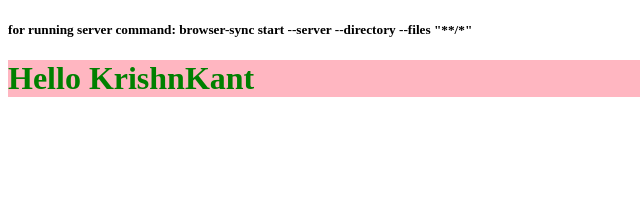
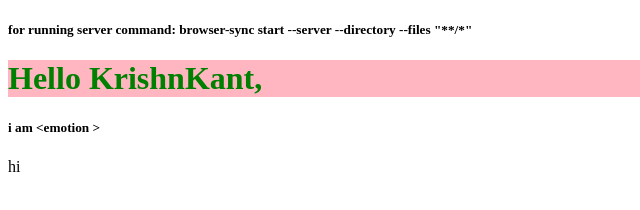
Before and after one commit to krishnkant50/angularjs, a plain HTML site: page index.html in a window 1280 px wide. Shown: the full height of the page, 0-640 px from the left. Drawn offline with Linux system fonts and the light colour scheme.

Commit message:
updated web file

```diff
--- a/index.html
+++ b/index.html
@@ -18,6 +18,8 @@
         browser-sync start --server --directory --files "**/*"
       </p>
      </h5>
-     <h1 class="name_color">Hello KrishnKant</h1>
+     <h1 class="name_color">Hello KrishnKant,</h1>
+     <h5>i am &lt;emotion &gt; </h5>
+     <p>hi</p>
     </body>
 </html>
```
